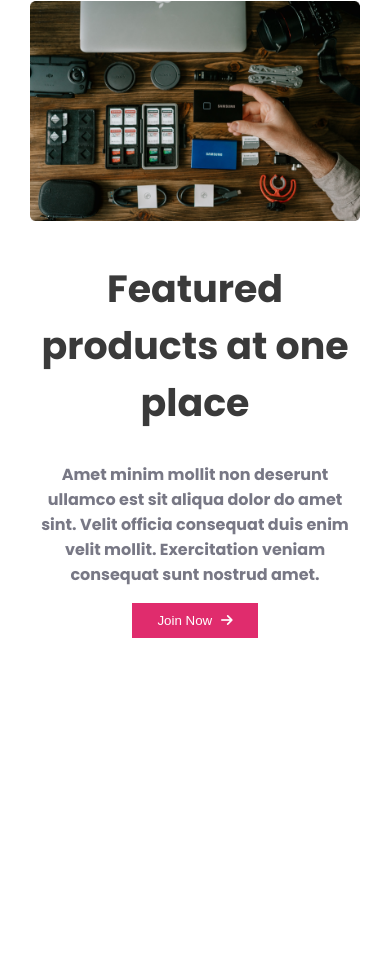
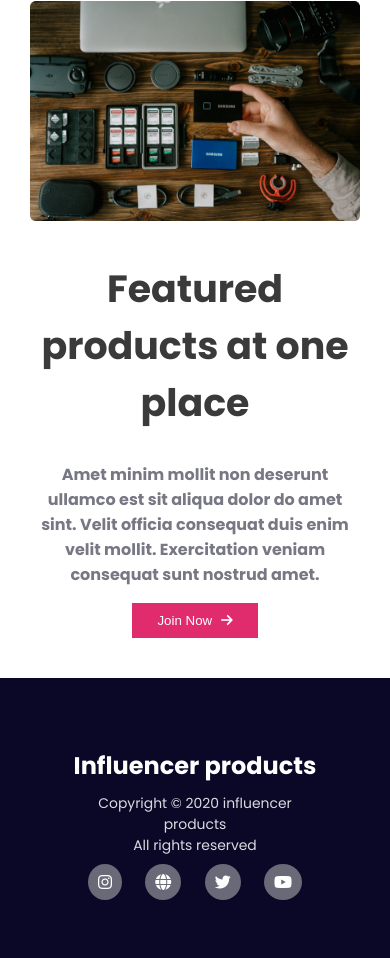
Before and after one commit to Nahian07/influencer-gears, a plain HTML site: page index.html in a window 390 px wide. Shown: the part 6089-7047 px from the top of the page. Before the commit the page ends 6747 px from the top, so only its background shows below. Drawn offline with Linux system fonts and the light colour scheme.

Commit message:
added footer & responsive for small device

```diff
--- a/index.html
+++ b/index.html
@@ -136,8 +136,16 @@
         </section>
     </main>
 
-    <footer>
-
+    <footer class="footer">
+        <div class="footer-container">
+            <h2 class="footer-title">Influencer products</h2>
+            <p class="copy">Copyright © 2020  influencer products</p>
+            <p class="right">All rights reserved</p>
+            <i class="fa-brands fa-instagram"></i>
+            <i class="fa-solid fa-globe"></i>
+            <i class="fa-brands fa-twitter"></i>
+            <i class="fa-brands fa-youtube"></i>
+        </div>
     </footer>
 </body>
 </html>
--- a/styles/gear.css
+++ b/styles/gear.css
@@ -204,6 +204,40 @@
     cursor: pointer;
 }
 
+/* footer styles */
+
+.footer-container{
+    padding: 50px 589px;
+    text-align: center;
+}
+
+.footer{
+    background-color: #0A0826;
+    max-width: 100%;
+}
+
+.footer-title{
+    font-size: 1.5rem;
+    color: #FFFF;
+    margin-bottom: 10px;
+}
+
+.copy, .right{
+    font-size: 0.87rem;
+    color: #D9DBE1;
+    font-weight: 400;
+    margin: 0;
+}
+
+.footer-container i{
+    padding: 10px;
+    margin: 8px 10px;
+    border: 0px solid #D9DBE1;
+    border-radius: 50%;
+    background-color: #696977;
+    color: #FFFF;
+}
+
 
 
 
@@ -282,4 +316,14 @@
         text-align: center;
     }
 
+    /* footer */
+
+    .footer-container{
+        padding: 50px 70px;
+    }
+
+    .footer{
+        margin-top: 20px;
+    }
+
 }
```
